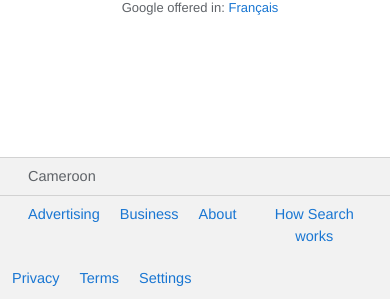
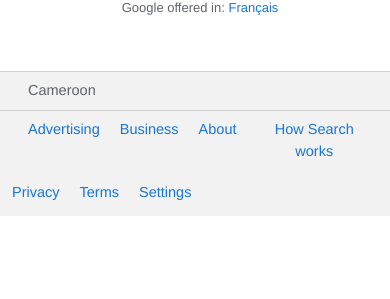
Before and after one commit to CodewithBro95/google-clone, a Vue app: page / in a window 390 px wide. Shown: the part 628-927 px from the top of the page. After the commit the page ends 844 px from the top, so only its background shows below. Built offline with nearby package versions, Linux system fonts and the light colour scheme.

Commit message:
Fixed bug on footer for responsiveness on large screens

```diff
--- a/src/components/Footer.vue
+++ b/src/components/Footer.vue
@@ -26,11 +26,13 @@
 </template>
 <style scoped>
 .__footer {
-  margin-top: 115px;
   color: #5f6368;
   font-size: 14.5px;
   background: #f2f2f2;
   border-top: 1px solid #d2d2d2;
+  position: absolute;
+  bottom: 0;
+  width: 100%;
 }
 .__links_right {
   padding-left: 10px;
--- a/src/components/ResultPage.vue
+++ b/src/components/ResultPage.vue
@@ -176,4 +176,7 @@
   text-decoration: none;
   color: inherit;
 }
+.__results {
+  margin-bottom: 13% !important;
+}
 </style>
```
Also changed, not shown: 1 other file (tests, documents, lock files or other folders).
